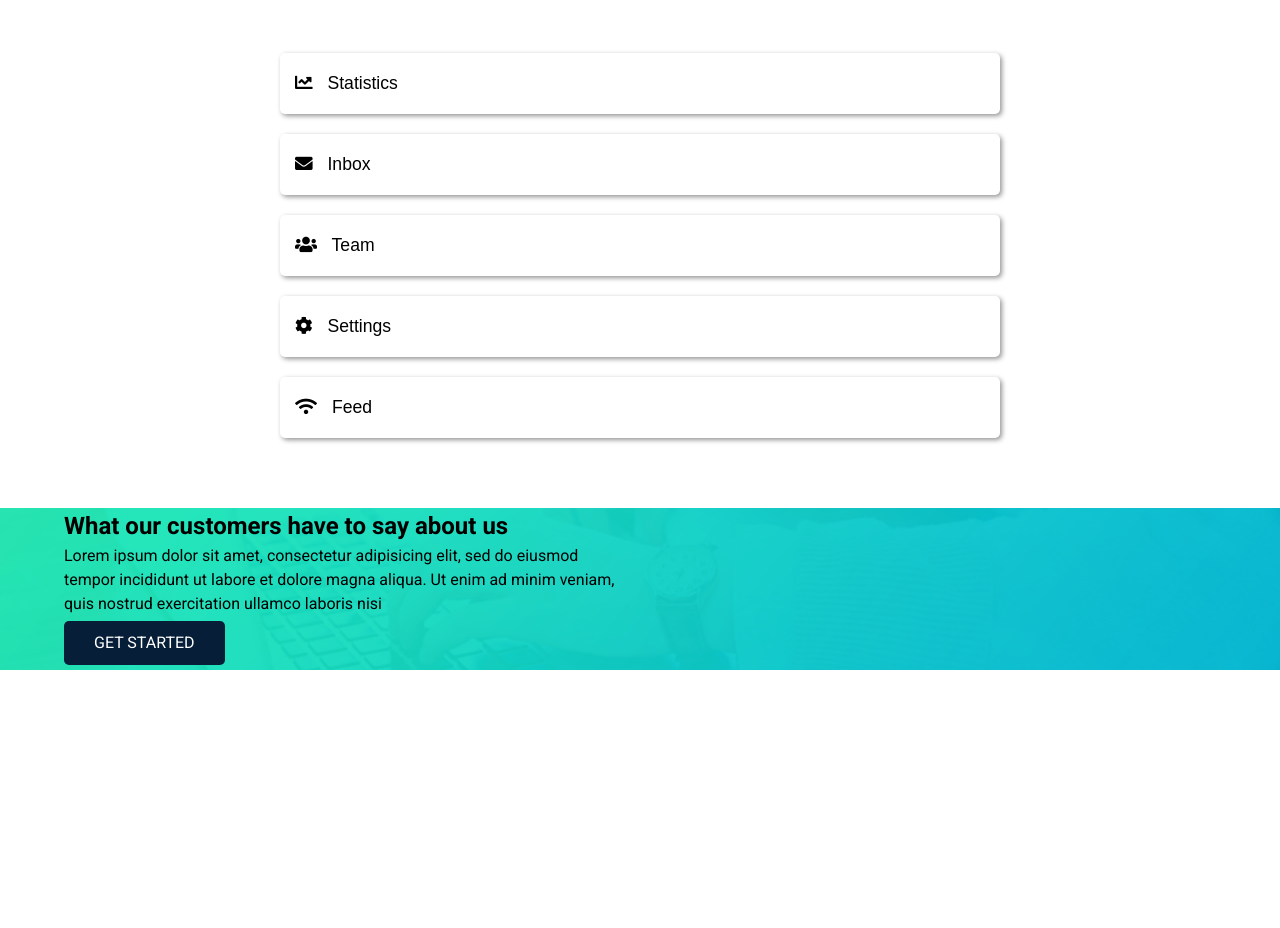
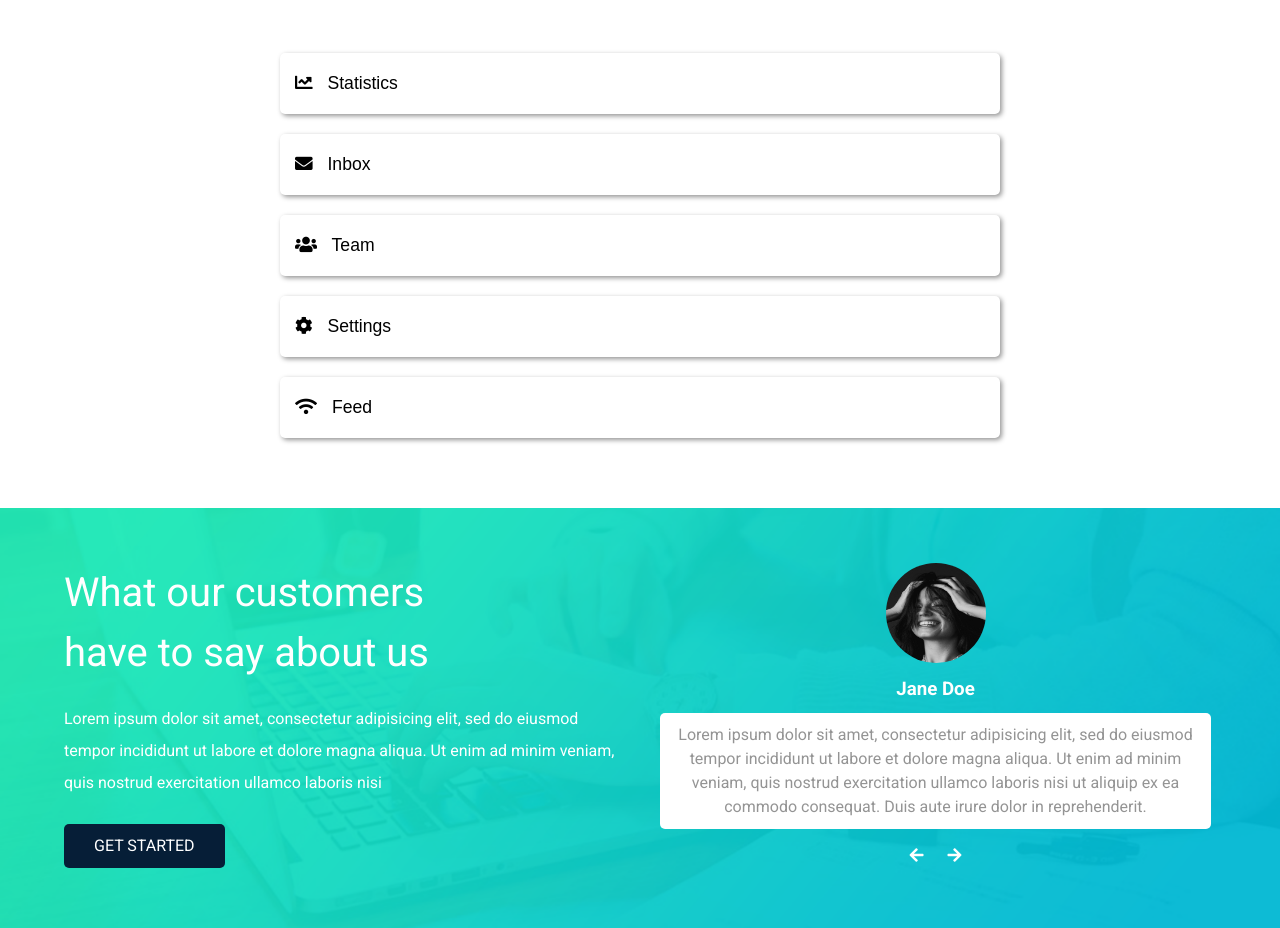
Before and after one commit to xodervyn/DevOps1_201111265, a plain HTML site: page index.html in a window 1280 px wide. Shown: the part 1626-2554 px from the top of the page. Before the commit the page ends 2296 px from the top, so only its background shows below. Drawn offline with Linux system fonts and the light colour scheme.

Commit message:
reviews section

```diff
--- a/css/style.css
+++ b/css/style.css
@@ -269,4 +269,43 @@ body {
 .reviews {
 	background: url('../img/bg-reviews.png') center no-repeat;
 	background-size: cover;
+	color: #fff;
+	padding: 50px 0;
 }
+.reviews-text h2 {
+	font-size: 2.5rem;
+	font-weight: 400;
+}
+.reviews-text p {
+	padding: 20px 0;
+	max-width: 600px;
+	line-height: 2;
+}
+.reviews-btns {
+	text-align: center;
+	padding: 10px;
+}
+.reviews-btns a {
+	padding: 10px;
+}
+.reviews-btns a:hover {
+	color: var(--dark-vivid-cyan-color);
+}
+.reviews-card {
+	text-align: center;
+	margin: 5px;
+}
+.reviews-card img {
+	width: 100px;
+	height: 100px;
+	border-radius: 50px;
+}
+.reviews-card h3 {
+	margin: 5px 0 10px 0;
+}
+.reviews-card p {
+	/* display: inline-block; */
+	background-color: #fff;
+	padding: 10px;
+	border-radius: 5px;
+}
--- a/index.html
+++ b/index.html
@@ -189,7 +189,7 @@
 	<div class="reviews">
 		<div class="container grid">
 			<div class="reviews-text">
-				<h2>What our customers have to say about us</h2>
+				<h2>What our customers<br>have to say about us</h2>
 				<p>
 					Lorem ipsum dolor sit amet, consectetur adipisicing elit, sed do eiusmod
 					tempor incididunt ut labore et dolore magna aliqua. Ut enim ad minim veniam,
@@ -197,13 +197,55 @@
 				</p>
 				<a href="#" class="btn">Get started</a>
 			</div>
-			<div class="reviews-reviews"></div>
+			<div class="reviews-reviews">
+				<div class="reviews-card">
+					<img src="img/woman-review.jpg" alt="person image">
+					<h3>Jane Doe</h3>
+					<p class="secondary-text">Lorem ipsum dolor sit amet, consectetur adipisicing elit, sed do eiusmod
+					tempor incididunt ut labore et dolore magna aliqua. Ut enim ad minim veniam,
+					quis nostrud exercitation ullamco laboris nisi ut aliquip ex ea commodo
+					consequat. Duis aute irure dolor in reprehenderit.</p>
+				</div>
+
+				<div class="reviews-card">
+					<img src="img/man-review.jpg" alt="person image">
+					<h3>Joe Doe</h3>
+					<p class="secondary-text">Rreprehenderit in voluptate velit esse
+					cillum dolore eu fugiat nulla pariatur. Excepteur sint occaecat cupidatat non
+					proident, sunt in culpa qui officia deserunt mollit anim id est laborum. in voluptate velit esse
+					cillum dolore eu fugiat nulla pariatur.
+					</p>
+				</div>
+
+				<div class="reviews-card">
+					<img src="img/woman-review-2.jpg" alt="person image">
+					<h3>Alexia Kon</h3>
+					<p class="secondary-text">Lorem ipsum dolor sit amet, consectetur adipisicing elit, sed do eiusmod
+					tempor incididunt ut labore et dolore magna aliqua. Ut enim ad minim veniam,
+					quis nostrud exercitation ullamco laboris nisi ut aliquip ex ea commodo
+					consequat. Duis aute irure dolor in reprehenderit.</p>
+				</div>
+
+				<div class="reviews-card">
+					<img src="img/woman-review-3.jpg" alt="person image">
+					<h3>Klaressi</h3>
+					<p class="secondary-text">Rreprehenderit in voluptate velit esse
+					cillum dolore eu fugiat nulla pariatur. Excepteur sint occaecat cupidatat non
+					proident, sunt in culpa qui officia deserunt mollit anim id est laborum. in voluptate velit esse
+					cillum dolore eu fugiat nulla pariatur.</p>
+				</div>
+				<div class="reviews-btns">
+					<a id="prevBtn" onclick="plusSlides(-1)"><i class="fas fa-arrow-left"></i></a>
+					<a id="nextBtn" onclick="plusSlides(1)"><i class="fas fa-arrow-right"></i></a>
+				</div>
+			</div>
 		</div>
 	</div>
 
 
 	<script type="text/javascript">
 		/* todo: make a slide animation */
+
 		let coll = document.getElementsByClassName('collapsible');
 
 		for (let i = 0; i < coll.length; i++) {
@@ -216,6 +258,31 @@
 				}
 			});
 		}
+
+		let slideIndex = 1;
+		showSlides(slideIndex);
+
+		function plusSlides(number) {
+			showSlides(slideIndex += number);
+		}
+
+		function currentSlide(number) {
+			showSlides(slideIndex = number);
+		}
+
+		function showSlides(n) {
+			let slides = document.getElementsByClassName('reviews-card');
+			if (n > slides.length) {
+				slideIndex = 1
+			}
+			if (n < 1) {
+				slideIndex = slides.length
+			}
+			for (let i = 0; i < slides.length; i++) {
+				slides[i].style.display = 'none';
+			}
+			slides[slideIndex - 1].style.display = 'block';
+		}
 	</script>
 </body>
 </html>
```
Also changed, not shown: img/man-review.jpg (added), img/woman-review-2.jpg (added), img/woman-review-3.jpg (added), img/woman-review.jpg (added).
